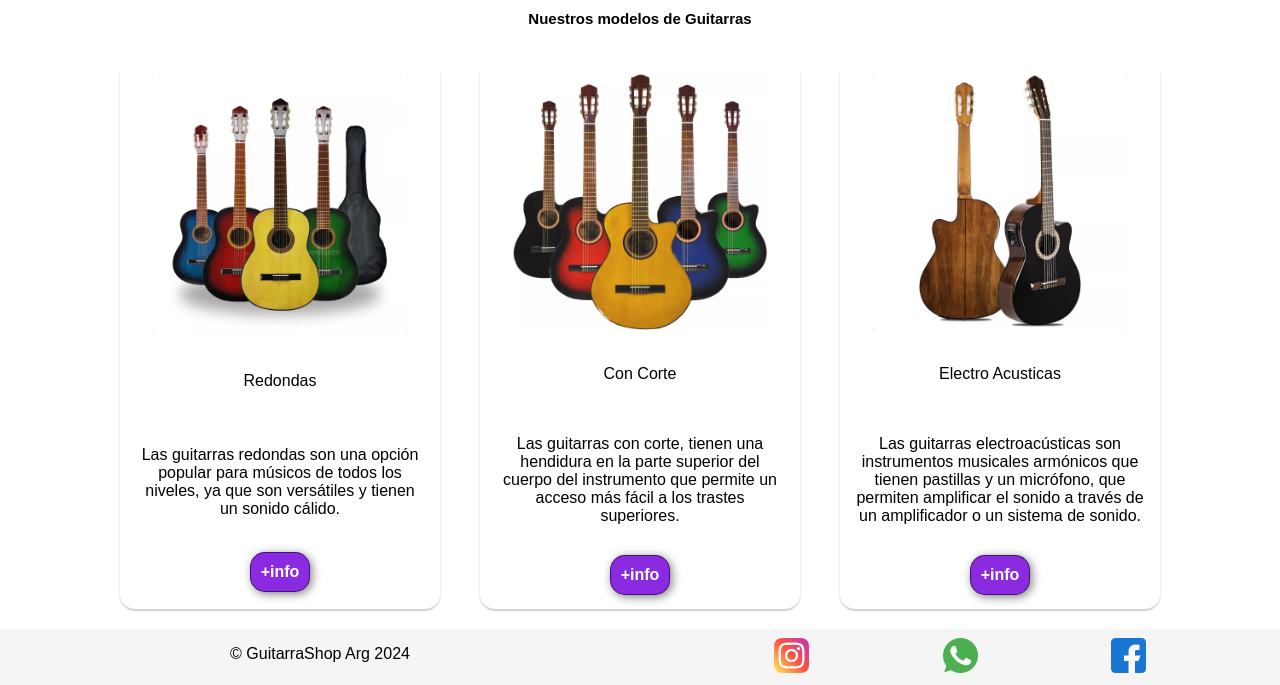
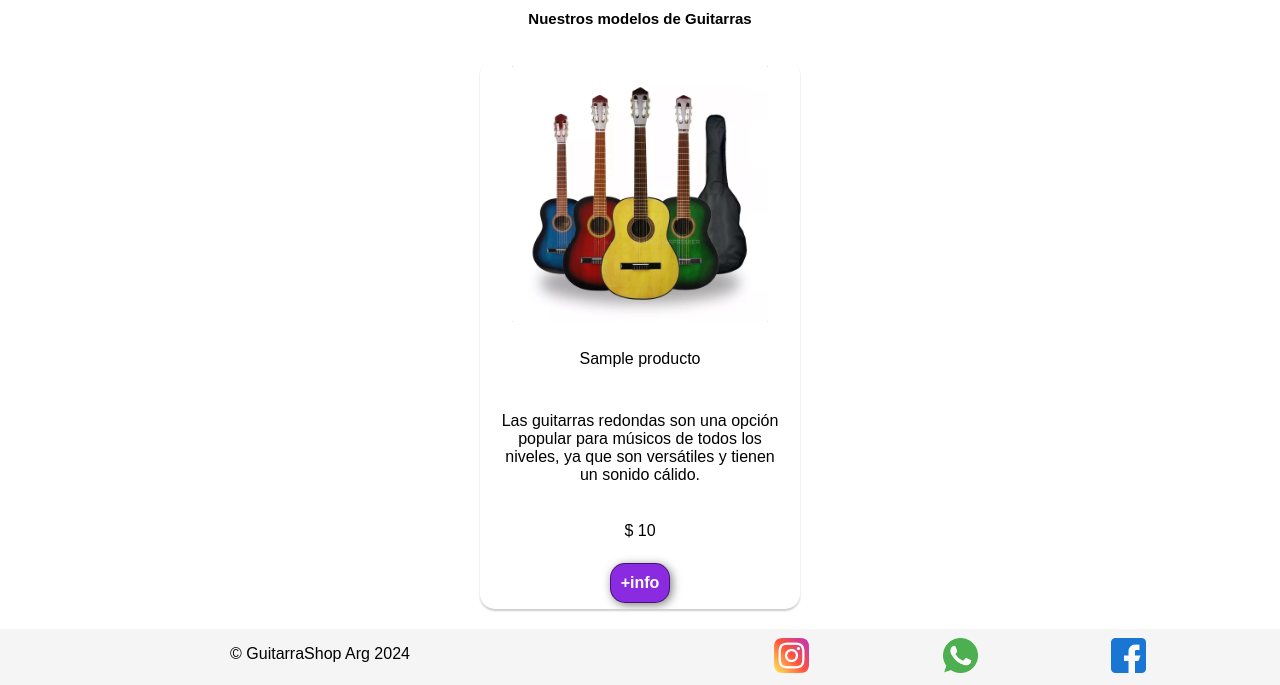
Before and after one commit to PabloCrisorio/CaC_Python, a Flask app: template templates/instrumentos.html in a window 1280 px wide. Shown: the part 160-845 px from the top of the page. Run offline with Flask 3, Linux system fonts and the light colour scheme; the template is opened without the code that fills it: values that come from a table or form of the project are taken from there, others are empty; tables that the repository leaves empty hold one stand-in row (values such as "Sample post").

Commit message:
Update instrumentos.html

```diff
--- a/templates/instrumentos.html
+++ b/templates/instrumentos.html
@@ -27,35 +27,16 @@
         <div class="container">
           <div class="carta">
             <img src="../img/redonda.jpg" alt="" />
-            <h4>Redondas</h4>
+            <h4>{{producto.nombre}}</h4>
             <p>
               Las guitarras redondas son una opción popular para músicos de
               todos los niveles, ya que son versátiles y tienen un sonido
               cálido.
             </p>
+            <p>$ {{producto.precio}}</p>
             <button>+info</button>
           </div>
-          <div class="carta">
-            <img src="../img/corte.jpg" alt="" />
-            <h4>Con Corte</h4>
-            <p>
-              Las guitarras con corte, tienen una hendidura en la parte superior
-              del cuerpo del instrumento que permite un acceso más fácil a los
-              trastes superiores.
-            </p>
-            <button>+info</button>
-          </div>
-          <div class="carta">
-            <img src="../img/electro.jpg" alt="" />
-            <h4>Electro Acusticas</h4>
-            <p>
-              Las guitarras electroacústicas son instrumentos musicales
-              armónicos que tienen pastillas y un micrófono, que permiten
-              amplificar el sonido a través de un amplificador o un sistema de
-              sonido.
-            </p>
-            <button>+info</button>
-          </div>
+
         </div>
       </section>
     </main>
```
